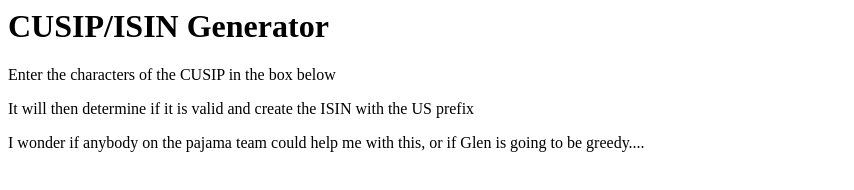
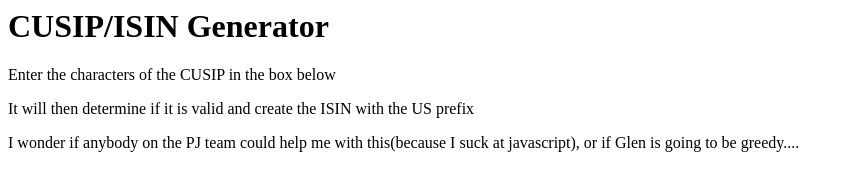
Before and after one commit to CUSIPISINPROJECT/CUSIP-Project, a plain HTML site: page index.html in a window 1280 px wide. Shown: the whole page, without its empty margins (0-854 px from the left). Drawn offline with Linux system fonts and the light colour scheme; a script that the page names is missing.

Commit message:
Update index.html

```diff
--- a/index.html
+++ b/index.html
@@ -3,7 +3,7 @@
         <h1>CUSIP/ISIN Generator</h1>
         <p>Enter the characters of the CUSIP in the box below</p>
    <p>It will then determine if it is valid and create the ISIN with the US prefix</p>
-     <p> I wonder if anybody on the pajama team could help me with this, or if Glen is going to be greedy....</p>
+     <p> I wonder if anybody on the PJ team could help me with this(because I suck at javascript), or if Glen is going to be greedy....</p>
     </body>
         <style>
 .desc {
```
